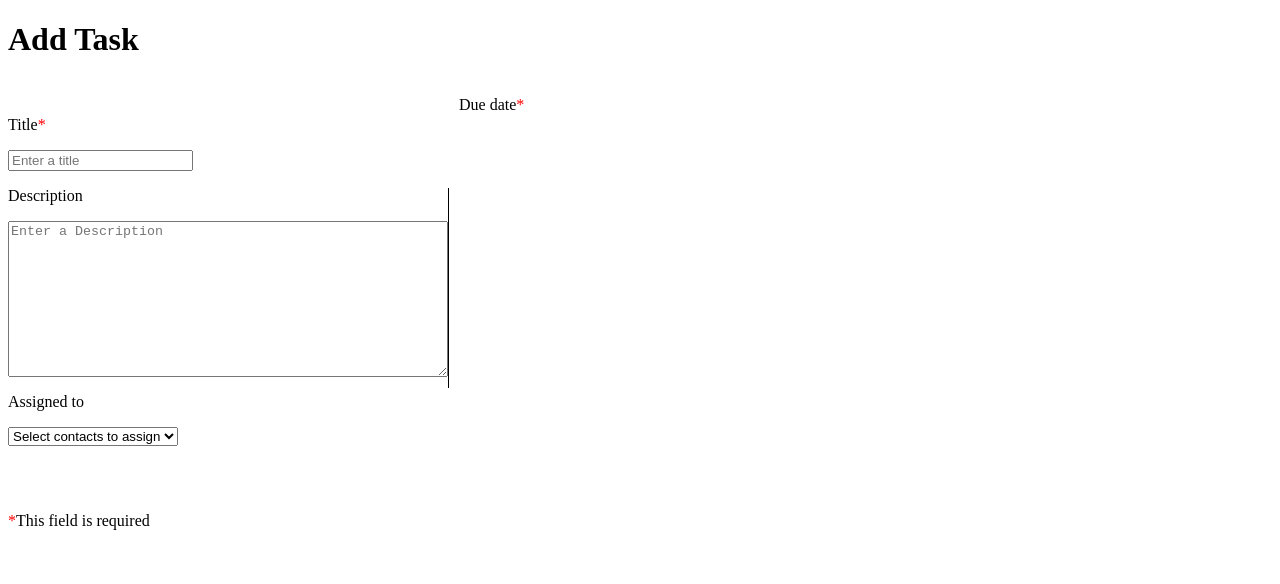
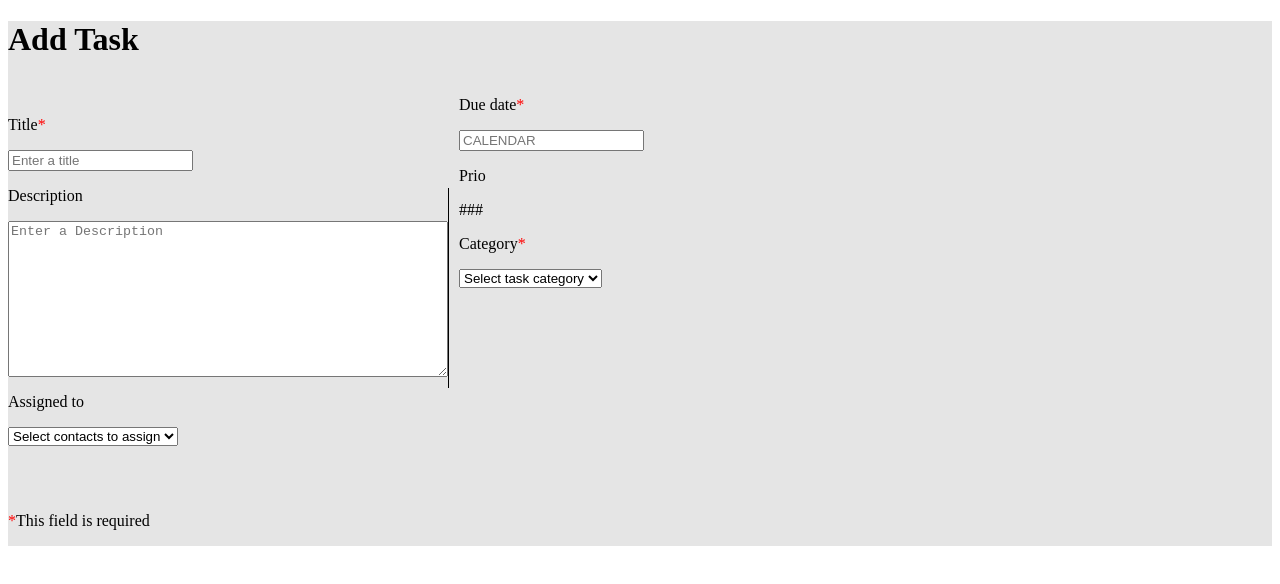
Before and after one commit to Traumzerfetzerin/Join, a plain HTML site: page html/addTask.html in a window 1280 px wide. Drawn offline with Linux system fonts and the light colour scheme.

Commit message:
add task right side

```diff
--- a/html/addTask.html
+++ b/html/addTask.html
@@ -52,9 +52,43 @@
             <div class="seperator"></div>
 
             <div class="taskRightSide">
-                <section class="flex">
-                    <p>Due date</p>
-                    <p class="colorRed">*</p>
+                <section>
+                    <div class="flex">
+                        <p>Due date</p>
+                        <p class="colorRed">*</p>
+                    </div>
+                    <input type="text" placeholder="CALENDAR">
+                </section>
+
+                <section>
+                    <p>Prio</p>
+                    <div class="flex">
+                        <img src="" alt="">#
+                        <img src="" alt="">#
+                        <img src="" alt="">#
+                    </div>
+                </section>
+
+                <section>
+                    <div class="flex">
+                        <p>Category</p>
+                        <p class="colorRed">*</p>
+                    </div>
+                    <div class="custom-select">
+                        <select>
+                            <option value="0">Select task category</option>
+                            <option value="1">#</option>
+                            <option value="2">#</option>
+                            <option value="3">#</option>
+                            <option value="4">#</option>
+                            <option value="5">#</option>
+                            <option value="6">#</option>
+                            <option value="7">#</option>
+                            <option value="8">#</option>
+                            <option value="9">#</option>
+                            <option value="10">#</option>
+                        </select>
+                    </div>
                 </section>
             </div>
 
--- a/styles/addTask.css
+++ b/styles/addTask.css
@@ -1,3 +1,6 @@
+.taskBackground {
+    background-color: rgba(0, 0, 0, 0.1);
+}
 
 .taskLeftSide {
     width: 440px;
```
